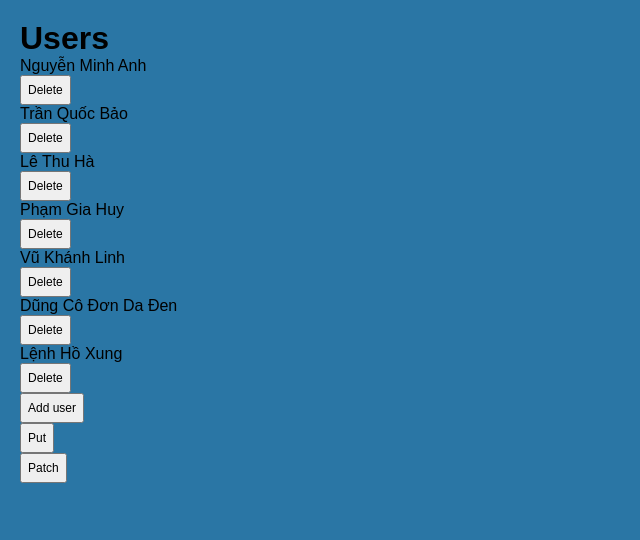
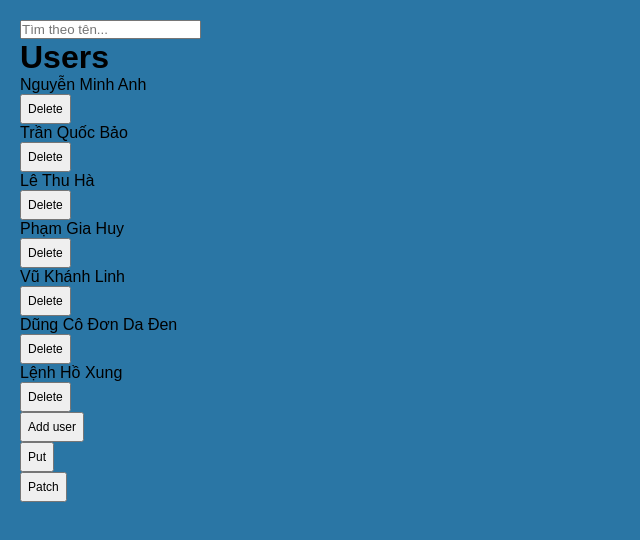
Before and after one commit to TruongTuanDung2001/React-learning, a React (Vite) app: page / in a window 1280 px wide. Shown: the top 540 px of the page, without its empty margins (0-640 px from the left). Built offline with nearby package versions, Linux system fonts and the light colour scheme; data requests are answered from the project's data file.

Commit message:
Handle search input api user

```diff
--- a/src/components/API.jsx
+++ b/src/components/API.jsx
@@ -6,7 +6,10 @@ const API = "http://localhost:3001/users";
 // Fetch api all users
 function UsersList() {
   const [users, setUsers] = useState([]);
+  // search
+  const [keyword, setKeyword] = useState("");
 
+  //
   useEffect(() => {
     async function getUsers() {
       try {
@@ -20,12 +23,34 @@ function UsersList() {
     }
     getUsers();
   }, []);
+
+  // result search
+  const filteredUsers = users.filter(
+    (u) => u.name.toLowerCase().includes(keyword.toLocaleLowerCase()),
+    // nếu có user thiếu name:  (user.name ?? "").toLowerCase().includes(keyword.toLowerCase())
+  );
+  /*
+  Người dùng gõ input
+  → onChange chạy
+  → setKeyword(giá trị mới)
+  → state keyword đổi
+  → React render lại UsersList
+  → filteredUsers chạy lại với keyword mới
+  → .map(filteredUsers) tạo UI mới
+  → trình duyệt hiển thị kết quả phù hợp
+  */
   //
   return (
     <div>
+      <input
+        type="text"
+        placeholder="Tìm theo tên..."
+        value={keyword}
+        onChange={(event) => setKeyword(event.target.value)}
+      />
       <h1>Users</h1>
 
-      {users.map((user) => (
+      {filteredUsers.map((user) => (
         <div key={user.id}>
           <p>{user.name}</p>
           <button onClick={() => DeleteUser(user.id)}>Delete</button>
@@ -133,7 +158,8 @@ function PatchUser() {
 }
 
 // Delete api user
-async function DeleteUser(id) { // chỗ này nếu truyền {id} thì bên nút delete phải truyền vào {id: user.id}, có thể để {} hoặc không nhưng phải khớp dữ liệu
+async function DeleteUser(id) {
+  // chỗ này nếu truyền {id} thì bên nút delete phải truyền vào {id: user.id}, có thể để {} hoặc không nhưng phải khớp dữ liệu
   const response = await fetch(`${API}/${id}`, {
     method: "DELETE",
   });
```
